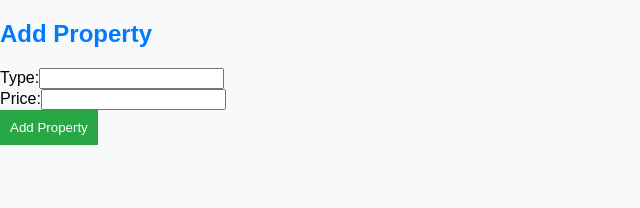
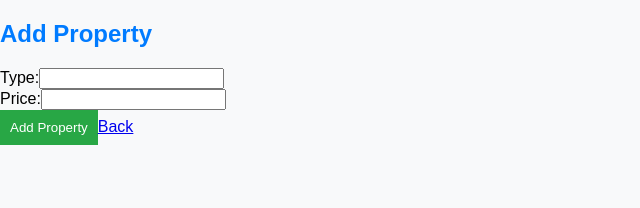
Before and after one commit to Yonatanembiza/FINAL-Jan-2024, a React (Create React App) app: page /community/1/add-property in a window 1280 px wide. Shown: the top 208 px of the page, without its empty margins (0-640 px from the left). Built offline with nearby package versions, Linux system fonts and the light colour scheme.

Commit message:
final commit

```diff
--- a/src/components/AddProperty.js
+++ b/src/components/AddProperty.js
@@ -1,5 +1,5 @@
 import React, { useState } from 'react';
-import { useParams, useNavigate } from 'react-router-dom';
+import { useParams, useNavigate, Link } from 'react-router-dom'; // Import Link
 import './styles.css'; // Import the CSS file
 
 const AddProperty = () => {
@@ -48,6 +48,8 @@ const AddProperty = () => {
       />
       <br />
       <button onClick={handleAddProperty}>Add Property</button>
+      {/* Back button using Link */}
+      <Link to={`/community/${id}/properties`}>Back</Link>
     </div>
   );
 };
```
Also changed, not shown: 1 other file (tests, documents, lock files or other folders).
